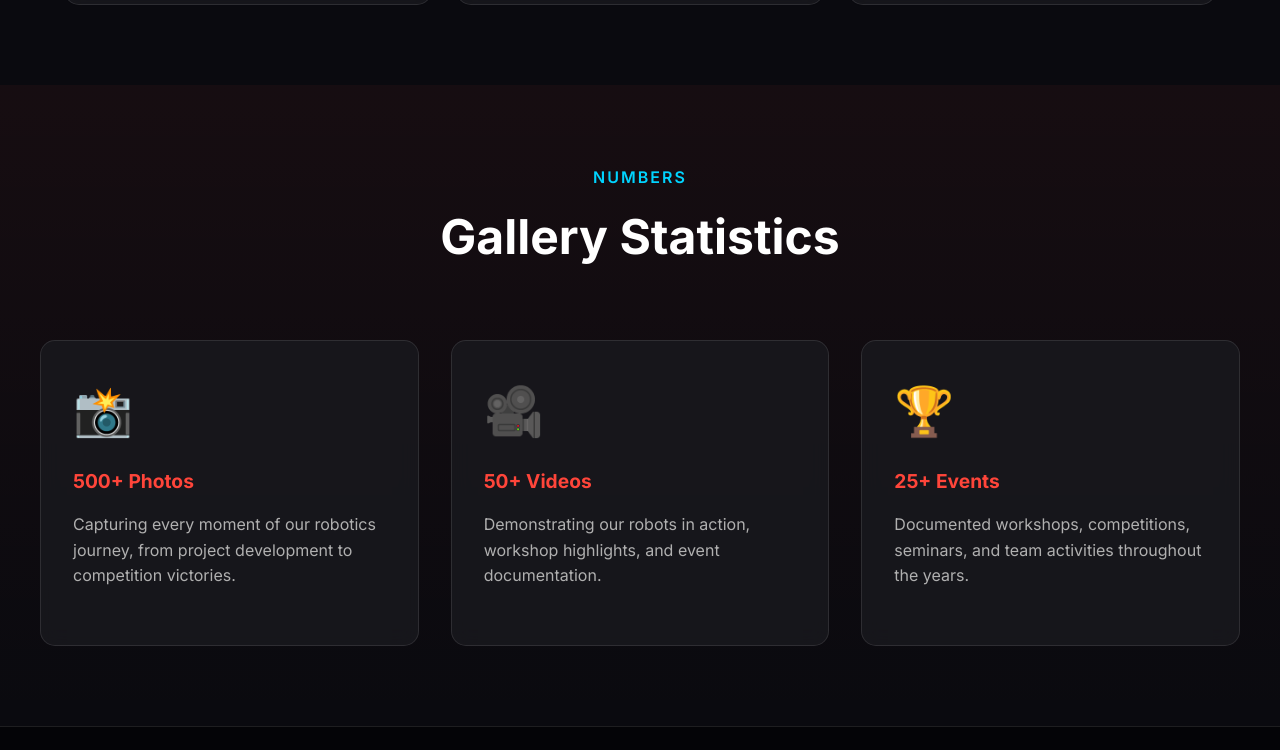
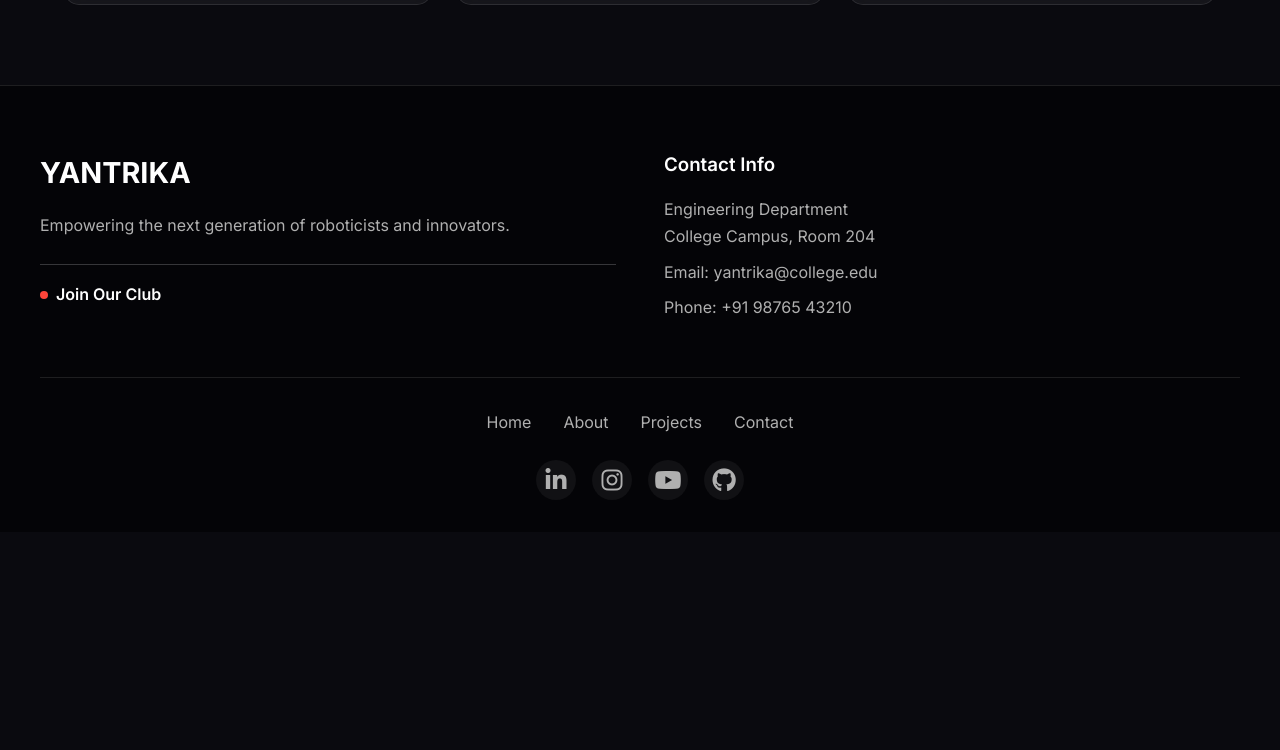
Before and after one commit to Eshikavcet/test, a website: page gallery.html in a window 1280 px wide. Shown: the part 1810-2560 px from the top of the page. After the commit the page ends 2342 px from the top, so only its background shows below. Drawn offline with Linux system fonts and the light colour scheme.

Commit message:
Update gallery.html

```diff
--- a/gallery.html
+++ b/gallery.html
@@ -221,34 +221,6 @@
     </div>
   </div>
 
-  <!-- Statistics Section -->
-  <section class="testimonials">
-    <div class="section-header center">
-      <span class="section-subtitle">Numbers</span>
-      <h2>Gallery Statistics</h2>
-    </div>
-
-    <div class="testimonials-grid">
-      <div class="testimonial-card">
-        <div class="event-icon">📸</div>
-        <h3>500+ Photos</h3>
-        <p>Capturing every moment of our robotics journey, from project development to competition victories.</p>
-      </div>
-
-      <div class="testimonial-card">
-        <div class="event-icon">🎥</div>
-        <h3>50+ Videos</h3>
-        <p>Demonstrating our robots in action, workshop highlights, and event documentation.</p>
-      </div>
-
-      <div class="testimonial-card">
-        <div class="event-icon">🏆</div>
-        <h3>25+ Events</h3>
-        <p>Documented workshops, competitions, seminars, and team activities throughout the years.</p>
-      </div>
-    </div>
-  </section>
-
   <footer class="footer">
     <div class="footer-top">
       <div class="footer-column">
```
